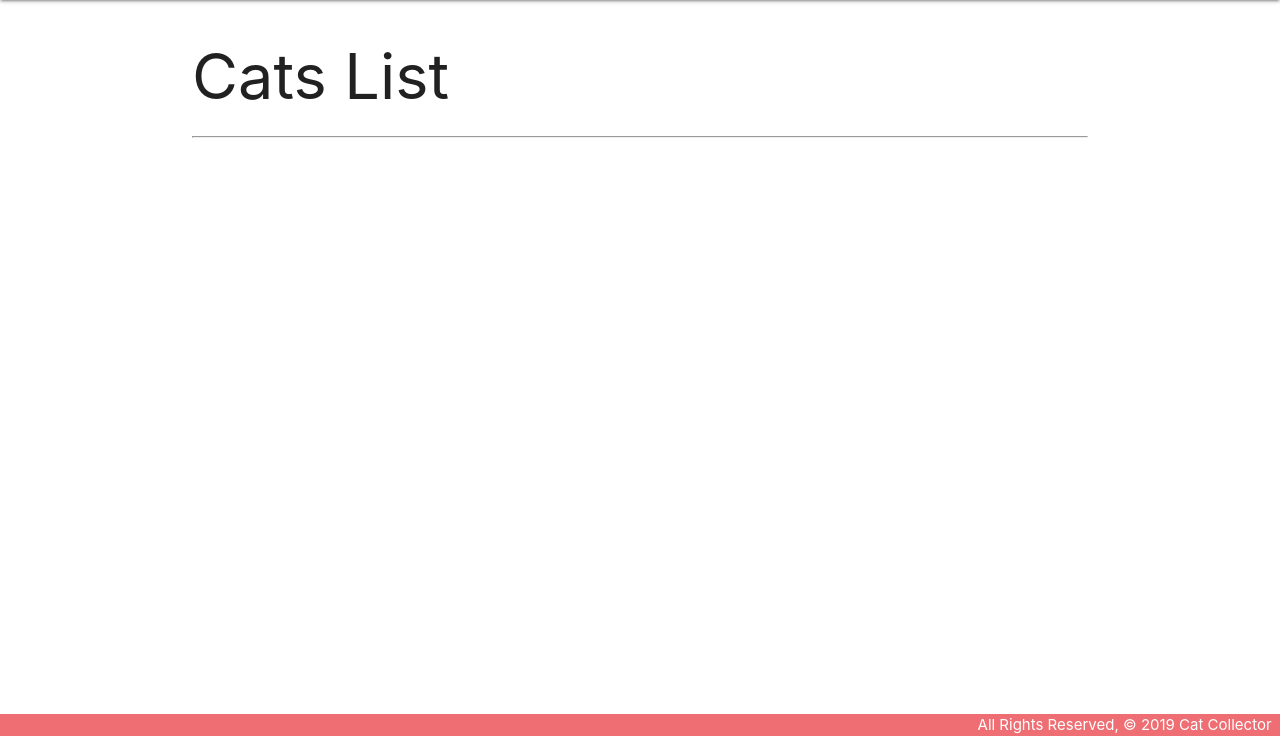
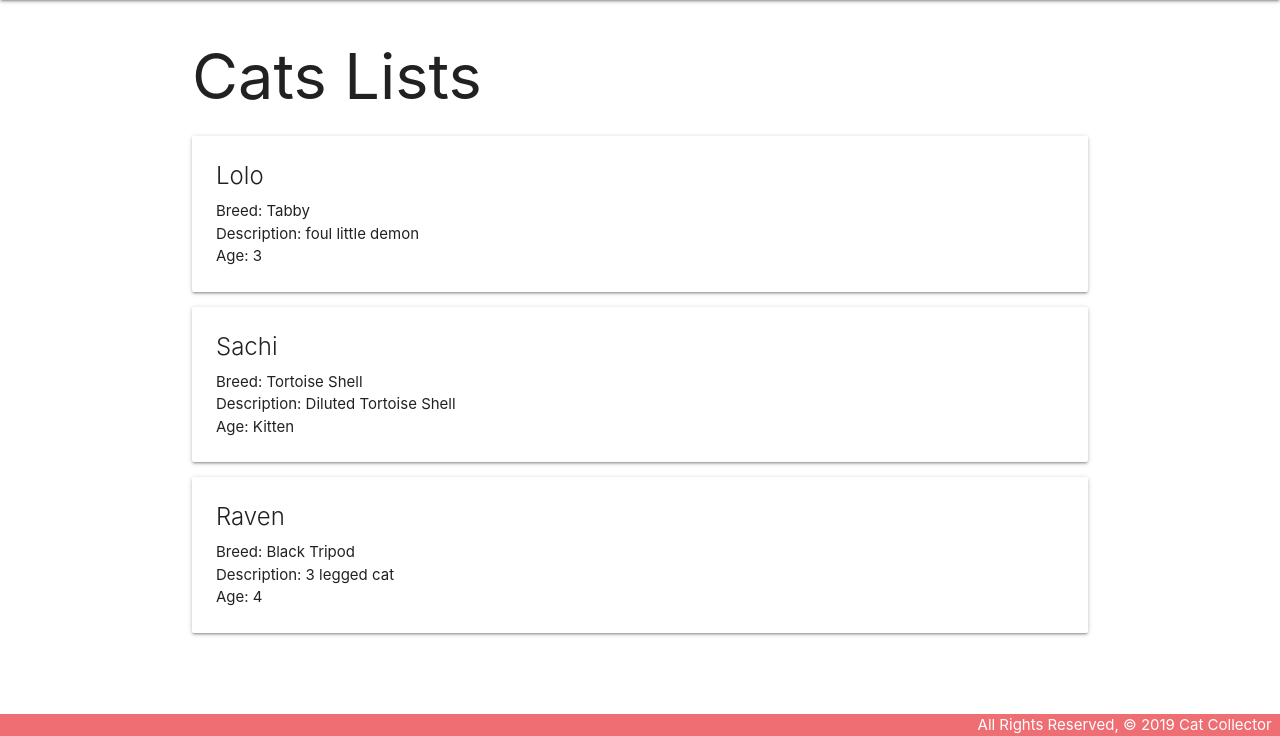
Before and after one commit to lemonmade1/Cat_Collector, a Django app: page /cats/ in a window 1280 px wide. Shown: the part 64-800 px from the top of the page. Run offline with Django 3.2, Linux system fonts and the light colour scheme.

Commit message:
completed day_1/django

```diff
--- a/main_app/templates/base.html
+++ b/main_app/templates/base.html
@@ -21,7 +21,7 @@
           <li><a href="/" class="left brand-logo">&nbsp;&nbsp;CatCollector</a></li>
         </ul>
         <ul class="right">
-          <li><a href="/next">About</a></li>
+          <li><a href="/about">About</a></li>
           <li><a href="/cats">View All My Cats</a></li>
         </ul>
       </div>
--- a/main_app/templates/cats/index.html
+++ b/main_app/templates/cats/index.html
@@ -1,8 +1,21 @@
 {% extends 'base.html' %}
 
 {% block content %}
+<h1>Cats Lists</h1>
 
-<h1>Cats List</h1>
-<hr />
+{% for cat in cats %}
+<div class="card">
+  <div class="card-content">
+    <span class="card-title">{{ cat.name }}</span>
+    <p>Breed: {{ cat.breed }}</p>
+    <p>Description: {{ cat.description }}</p>
+    {% if cat.age > 0 %}
+      <p>Age: {{ cat.age }}</p>
+    {% else %}
+      <p>Age: Kitten</p>
+    {% endif %}
+  </div>
+</div>
+{% endfor %}
 
 {% endblock %}
--- a/main_app/urls.py
+++ b/main_app/urls.py
@@ -3,6 +3,6 @@ from . import views
 
 urlpatterns = [
   path('', views.home, name='home'),
-  path('next/', views.next, name='next'),
+  path('about/', views.about, name='about'),
   path('cats/', views.cats_index, name='index')
 ]
--- a/main_app/views.py
+++ b/main_app/views.py
@@ -3,12 +3,27 @@ from django.shortcuts import render
 # Add the following import
 from django.http import HttpResponse
 
+class Cat:
+  def __init__(self, name, breed, description, age):
+    self.name = name
+    self.breed = breed
+    self.description = description
+    self.age = age
+
+cats = [
+  Cat('Lolo', 'Tabby', 'foul little demon', 3),
+  Cat('Sachi', 'Tortoise Shell', 'Diluted Tortoise Shell', 0),
+  Cat('Raven', 'Black Tripod', '3 legged cat', 4)
+]
+
 # Define the home view
 def home(request):
   return render(request, 'home.html')
 
-def next(request):
-  return render(request, 'next.html')
+def about(request):
+  return render(request, 'about.html')
 
 def cats_index(request):
-  return render(request, 'cats/index.html')
+  return render(request, 'cats/index.html', {
+		'cats': cats
+	})
```
Also changed, not shown: main_app/templates/about.html (renamed from main_app/templates/next.html).
